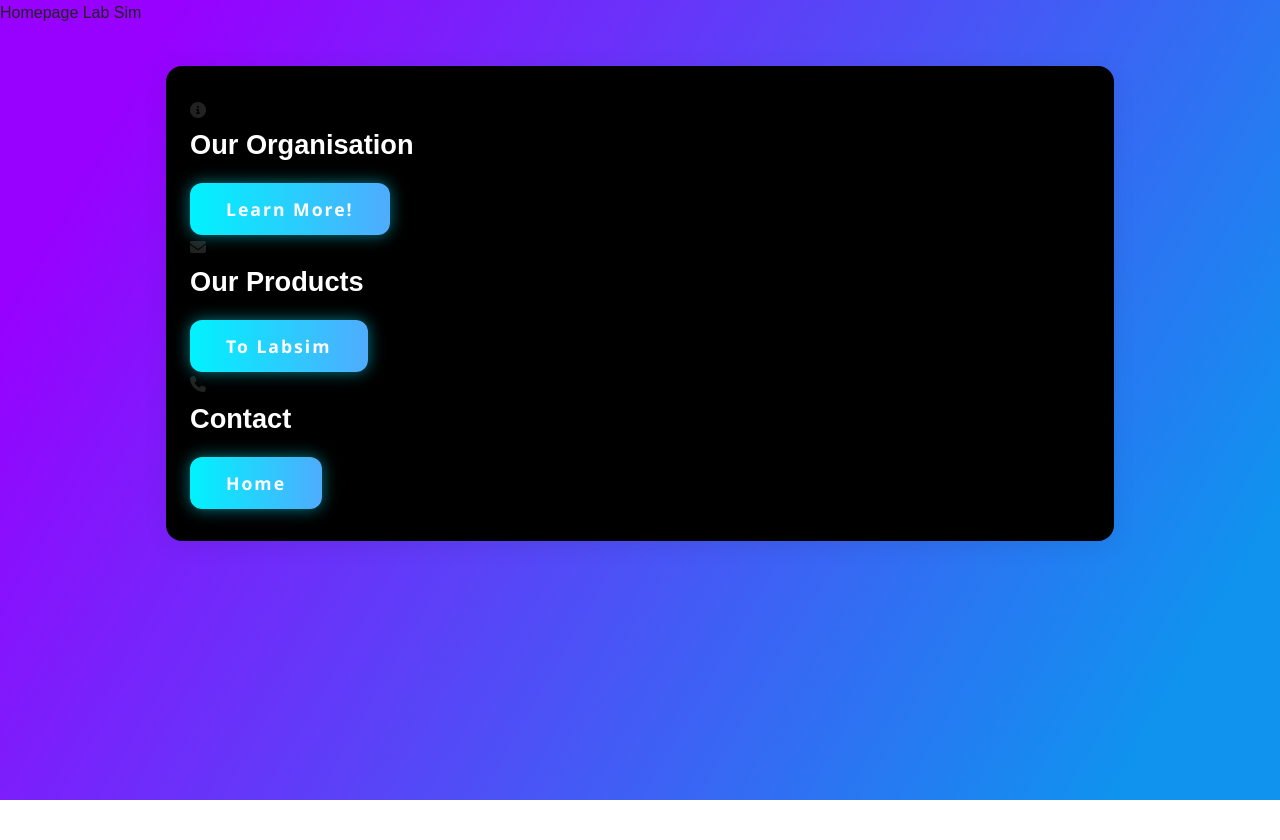
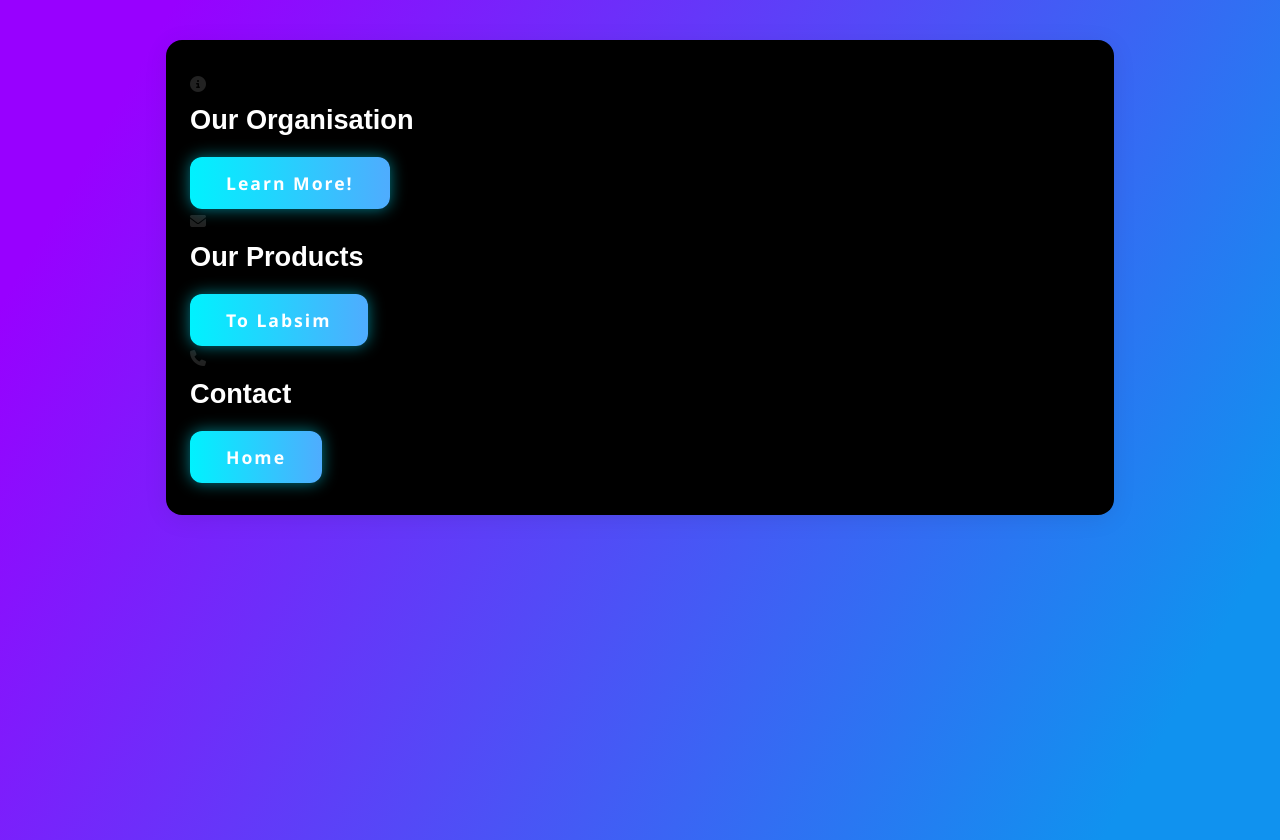
Before and after one commit to MozzaBotAlt/MozzaBot-Website, a plain HTML site: page mozzabot.vercel.app/index.html in a window 1280 px wide. Before the commit the page ends 800 px from the top, so only its background shows below. Drawn offline with Linux system fonts and the light colour scheme.

Commit message:
Update index.html

```diff
--- a/mozzabot.vercel.app/index.html
+++ b/mozzabot.vercel.app/index.html
@@ -9,7 +9,6 @@
     <title>MozzaBot</title>
 </head>
 <body>
-    <p1>Homepage Lab Sim</p1>
     <div class="container">
         <div class="box">
             <i class="fa-solid fa-info-circle"></i>
```
